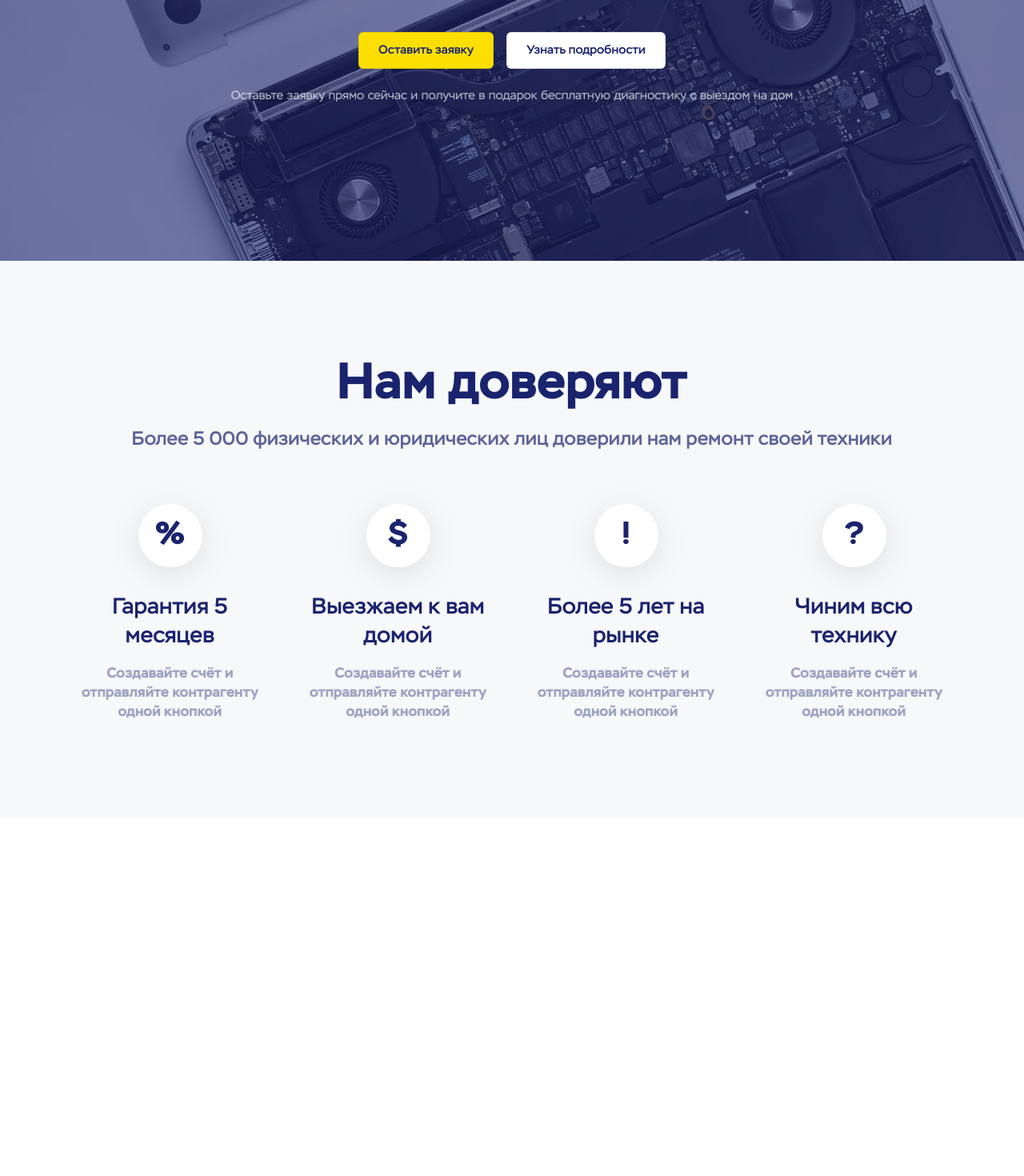
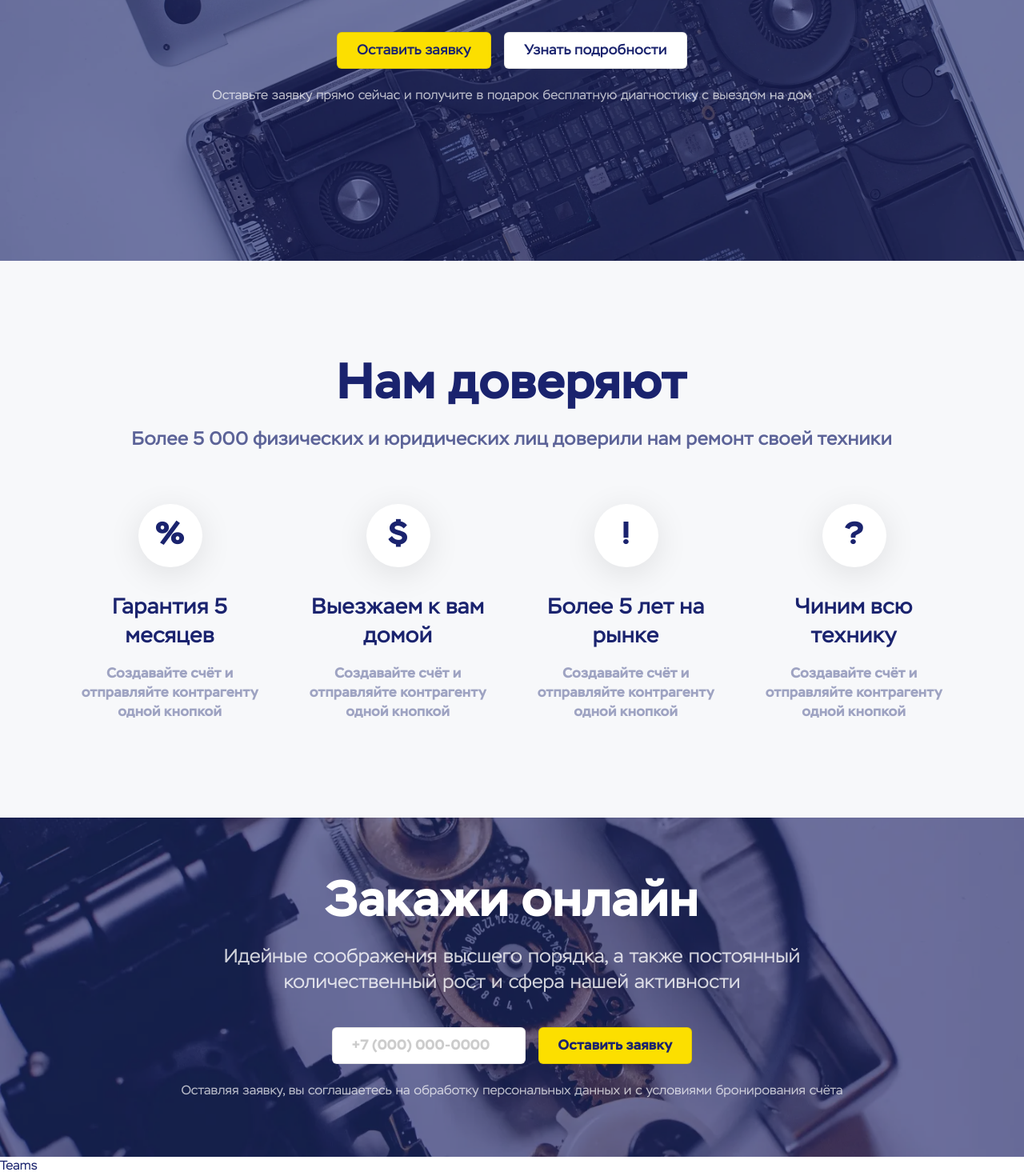
Before and after one commit to Hojiakbar5119/One-web, a React (Vite) app in the folder Laptop/: page / in a window 1280 px wide. Shown: the part 461-1931 px from the top of the page at 80% size. Before the commit the page ends 1483 px from the top, so only its background shows below. Built offline with nearby package versions, Linux system fonts and the light colour scheme.

Commit message:
created online deliver

```diff
--- a/Laptop/src/Pages/Desktop.jsx
+++ b/Laptop/src/Pages/Desktop.jsx
@@ -15,7 +15,7 @@ const Desktop = () => {
             ценам
           </p>
           <div>
-            <Button $color="#FCDF00">Оставить заявку</Button>
+            <Button color="#FCDF00">Оставить заявку</Button>
             <Button>Узнать подробности</Button>
           </div>
           <h5>
--- /dev/null
+++ b/Laptop/src/Pages/FormDesktop.jsx
@@ -0,0 +1,31 @@
+import React from "react";
+import Wireles from "../assets/img/wireles.webp";
+import { Container, Title } from "./styled";
+import { Button, Input } from "../components/styled";
+
+const FormDesktop = () => {
+  return (
+    <>
+      <Container>
+        <Title>
+          <h1>Закажи онлайн</h1>
+          <p>
+            Идейные соображения высшего порядка, а также постоянный <br />
+            количественный рост и сфера нашей активности
+          </p>
+          <form action="#" method="post">
+            <Input type="text" placeholder="+7 (000) 000-0000"/>
+            <Button boldtext color="#FCDF00">Оставить заявку</Button>
+          </form>
+          <h5>
+            Оставляя заявку, вы соглашаетесь на обработку персональных данных и
+            с условиями бронирования счёта
+          </h5>
+        </Title>
+        <img src={Wireles} alt="Wireles" />
+      </Container>
+    </>
+  );
+};
+
+export default FormDesktop;
--- /dev/null
+++ b/Laptop/src/Pages/Teams.jsx
@@ -0,0 +1,9 @@
+import React from 'react'
+
+const Teams = () => {
+  return (
+    <div>Teams</div>
+  )
+}
+
+export default Teams
--- a/Laptop/src/Pages/styled.js
+++ b/Laptop/src/Pages/styled.js
@@ -22,7 +22,7 @@ export const Container = styled.div`
   /* border: 1px solid blue; */
 `;
 export const Title = styled.div`
-  z-index: 1000;
+  z-index: 1;
   position: absolute;
   display: block;
   text-align: center;
@@ -58,7 +58,7 @@ export const Title = styled.div`
 
     /* Style 1 / Body 2 Medium */
     font-family: inherit;
-    font-size: 15px;
+    font-size: 16px;
     font-style: normal;
     font-weight: 400;
     line-height: 20px; /* 133.333% */
--- a/Laptop/src/components/styled.js
+++ b/Laptop/src/components/styled.js
@@ -40,17 +40,43 @@ export const NavigationMenu = styled.ul`
     line-height: 24px;
   }
 `;
+
+export const Input = styled.input`
+  padding: 12px 24px;
+  border-radius: 6px;
+  margin: 0 8px;
+  border: 1px solid var(--Elements-Light-Border, rgba(0, 0, 0, 0.1));
+  background-color: ${(props) => props.color || "white"};
+  color: var(--Text-blue);
+  font-family: inherit;
+  font-size: 18px;
+  font-style: normal;
+  font-weight: 600;
+  line-height: 20px;
+
+  &::placeholder {
+    color: var(--black-20, rgba(0, 0, 0, 0.2));
+
+    /* Style 1 / Body 1 Regular */
+    font-family: inherit;
+    font-size: 18px;
+    font-style: normal;
+    font-weight: 700;
+    line-height: 24px; /* 133.333% */
+  }
+`;
+
 export const Button = styled.button`
   padding: 12px 24px;
   border-radius: 6px;
   margin: 0 8px;
   border: 1px solid var(--Elements-Light-Border, rgba(0, 0, 0, 0.1));
-  background-color: ${(props) => props.$color || "white"};
+  background-color: ${(props) => props.color || "white"};
   color: var(--Text-blue);
   font-family: inherit;
-  font-size: 15px;
+  font-size: 18px;
   font-style: normal;
-  font-weight: 500;
+  font-weight: ${(props) => (props.boldtext ? "600" : "500")};
   line-height: 20px;
 `;
 
@@ -61,7 +87,7 @@ export const Frame = styled.div`
   justify-content: center;
   flex-direction: column;
   h1 {
-    margin: 32px 0  16px 0;
+    margin: 32px 0 16px 0;
     color: var(--Text-blue);
     text-align: center;
 
--- a/Laptop/src/main.jsx
+++ b/Laptop/src/main.jsx
@@ -3,11 +3,14 @@ import ReactDOM from 'react-dom/client'
 import './index.css'
 import Desktop from './Pages/Desktop'
 import Benefits from './Pages/Benefits'
-
+import FormDesktop from './Pages/FormDesktop'
+import Teams from './Pages/Teams'
 
 ReactDOM.createRoot(document.getElementById('root')).render(
   <React.StrictMode>
     <Desktop></Desktop>
     <Benefits/>
+    <FormDesktop></FormDesktop>
+    <Teams></Teams>
   </React.StrictMode>,
 )
```
